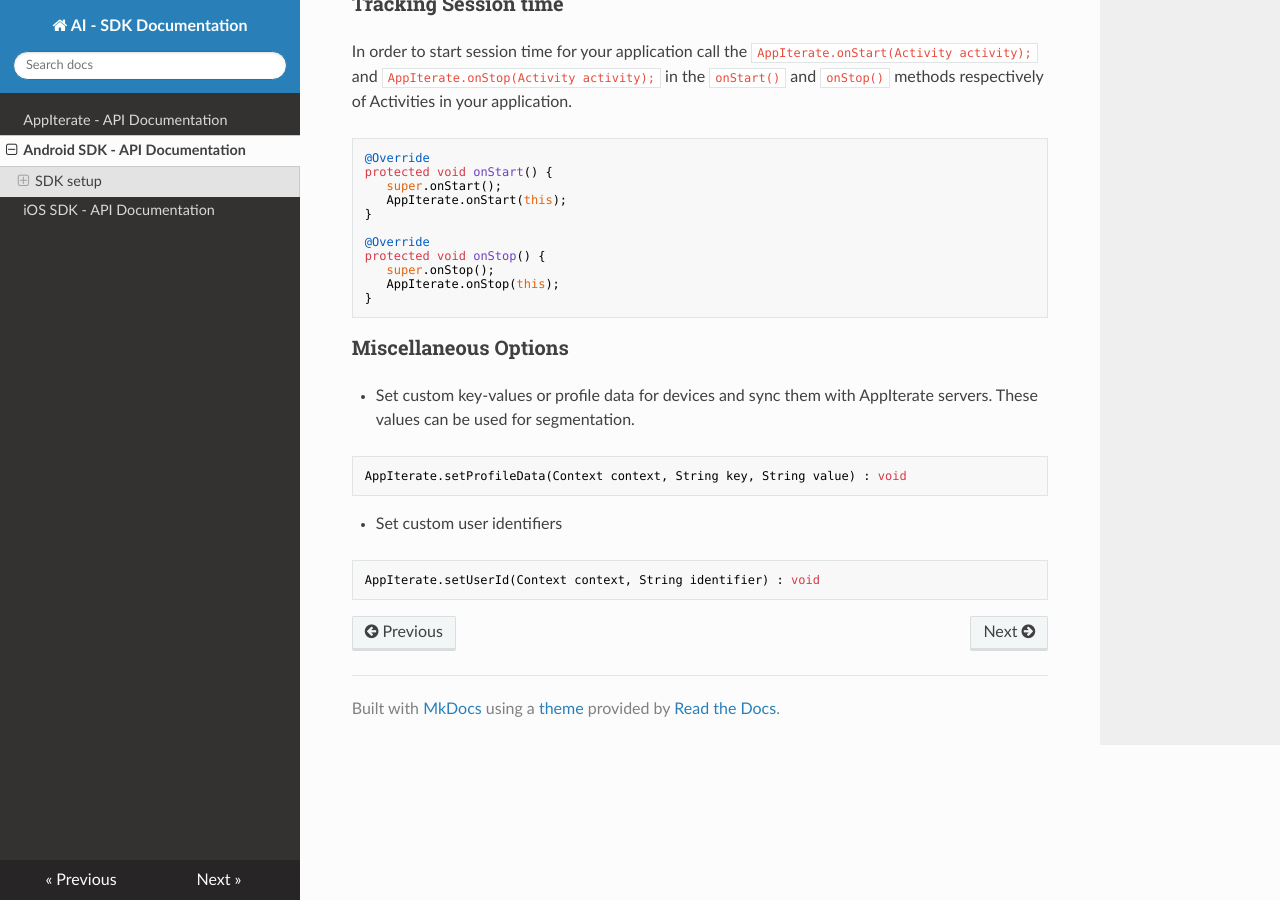
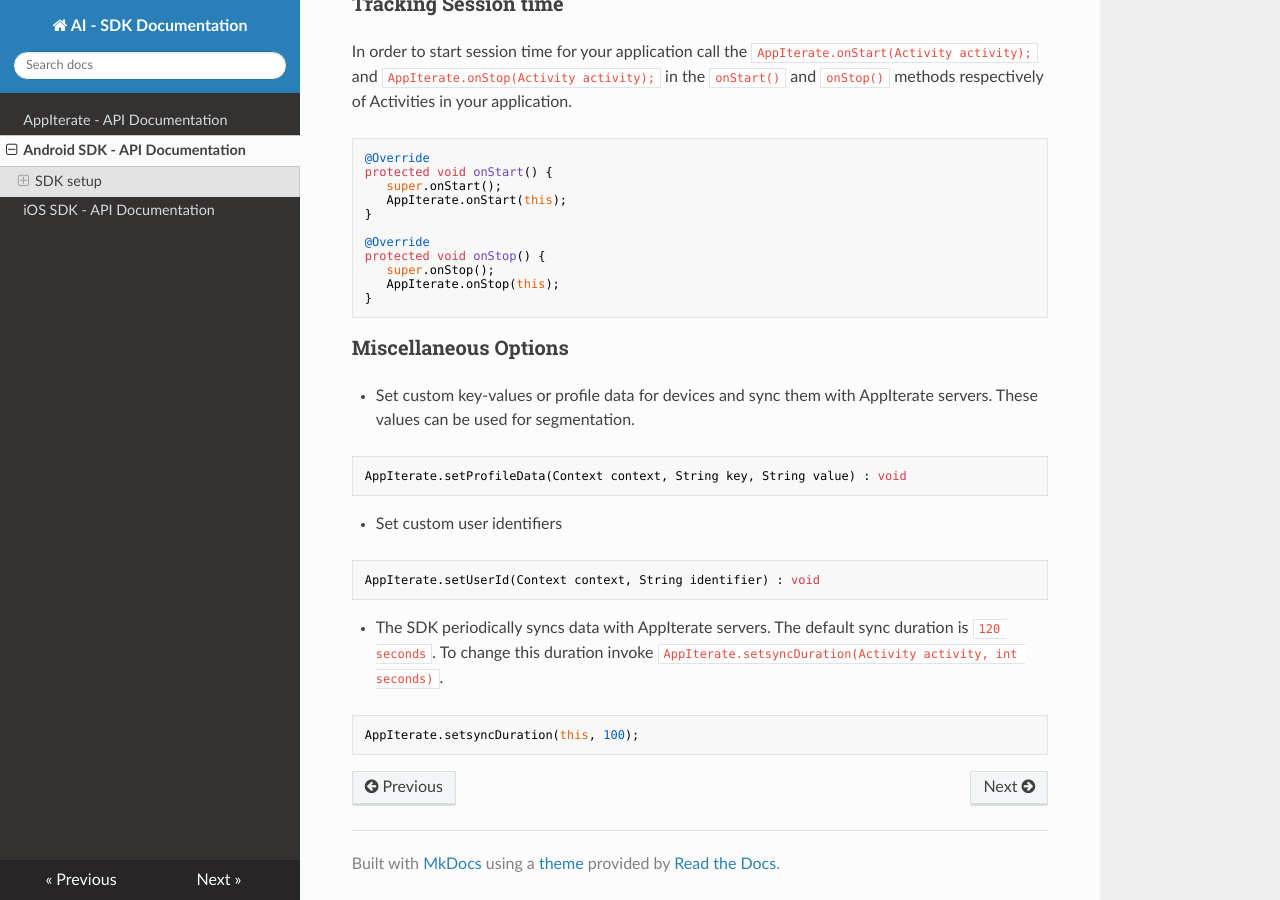
Before and after one commit to AppIterate/docs, an MkDocs documentation site: the page built from docs/android.md, in a window 1280 px wide and 900 px high, scrolled down 4264 px. Built offline with MkDocs 1.6.1, drawn with Linux system fonts in a browser that asks for light colours; nearby versions of some CDN libraries.

Commit message:
sync duration

````diff
--- a/docs/android.md
+++ b/docs/android.md
@@ -211,3 +211,9 @@ AppIterate.setProfileData(Context context, String key, String value) : void
 ```JAVA
 AppIterate.setUserId(Context context, String identifier) : void
 ```
+
+* The SDK periodically syncs data with AppIterate servers. The default sync duration is `120 seconds`. To change this duration invoke `AppIterate.setsyncDuration(Activity activity, int seconds)`.
+
+```java
+AppIterate.setsyncDuration(this, 100);
+```
````
